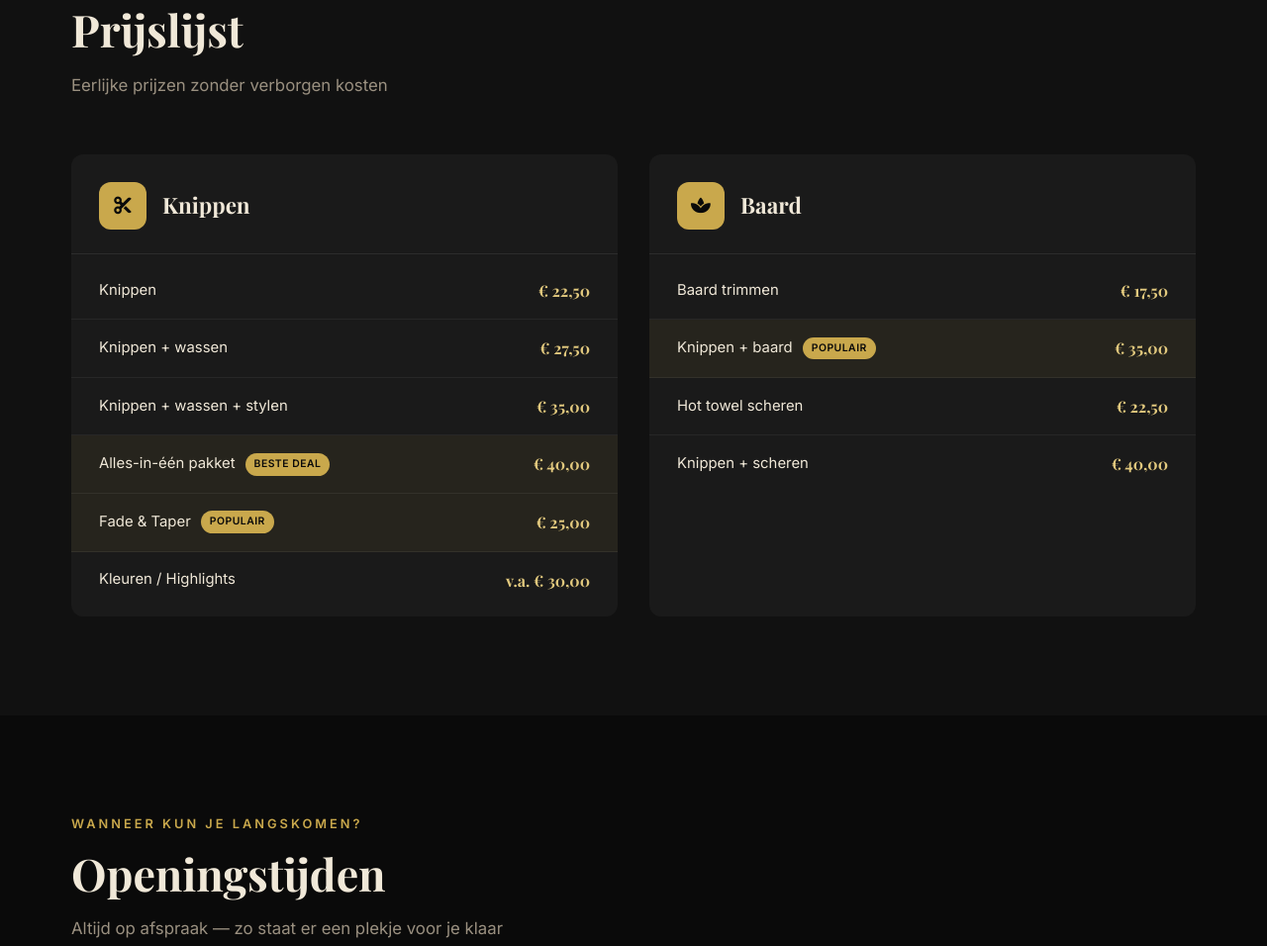
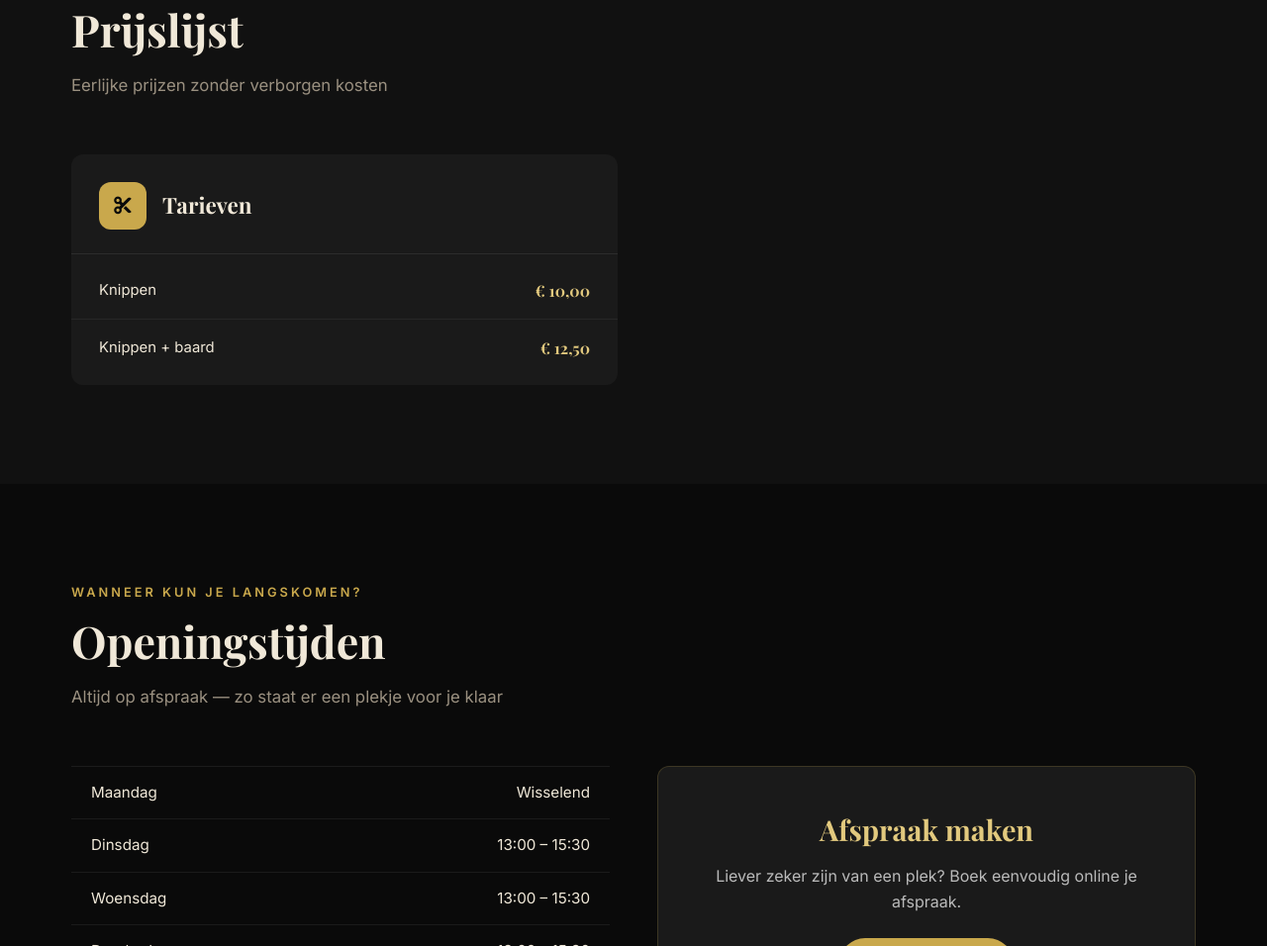
Before and after one commit to Bert-Jan-04/kapper-sven, a website: page index.html in a window 1280 px wide. Shown: the part 3070-4026 px from the top of the page at 99% size. Drawn offline with nearby package versions, Linux system fonts and the light colour scheme.

Commit message:
Logo afbeelding in alle navbars; prijzen teruggebracht naar 2; banner Over Sven verkleind
Co-Authored-By: Claude Sonnet 4.6 <noreply@anthropic.com>

```diff
--- a/index.html
+++ b/index.html
@@ -182,65 +182,22 @@
       <h2 class="section-title">Prijslijst</h2>
       <p class="section-sub">Eerlijke prijzen zonder verborgen kosten</p>
       <div class="prijzen-wrapper">
-
         <div class="prijs-categorie">
           <div class="prijs-cat-header">
             <div class="prijs-cat-icon"><i class="fas fa-cut"></i></div>
-            <h3>Knippen</h3>
+            <h3>Tarieven</h3>
           </div>
           <div class="prijs-items">
             <div class="prijs-item">
               <span class="prijs-naam">Knippen</span>
-              <span class="prijs-bedrag">€ 22,50</span>
+              <span class="prijs-bedrag">€ 10,00</span>
             </div>
             <div class="prijs-item">
-              <span class="prijs-naam">Knippen + wassen</span>
-              <span class="prijs-bedrag">€ 27,50</span>
-            </div>
-            <div class="prijs-item">
-              <span class="prijs-naam">Knippen + wassen + stylen</span>
-              <span class="prijs-bedrag">€ 35,00</span>
-            </div>
-            <div class="prijs-item prijs-item--top">
-              <span class="prijs-naam">Alles-in-één pakket <span class="prijs-badge">Beste deal</span></span>
-              <span class="prijs-bedrag">€ 40,00</span>
-            </div>
-            <div class="prijs-item prijs-item--top">
-              <span class="prijs-naam">Fade & Taper <span class="prijs-badge">Populair</span></span>
-              <span class="prijs-bedrag">€ 25,00</span>
-            </div>
-            <div class="prijs-item">
-              <span class="prijs-naam">Kleuren / Highlights</span>
-              <span class="prijs-bedrag">v.a. € 30,00</span>
+              <span class="prijs-naam">Knippen + baard</span>
+              <span class="prijs-bedrag">€ 12,50</span>
             </div>
           </div>
         </div>
-
-        <div class="prijs-categorie">
-          <div class="prijs-cat-header">
-            <div class="prijs-cat-icon"><i class="fas fa-spa"></i></div>
-            <h3>Baard</h3>
-          </div>
-          <div class="prijs-items">
-            <div class="prijs-item">
-              <span class="prijs-naam">Baard trimmen</span>
-              <span class="prijs-bedrag">€ 17,50</span>
-            </div>
-            <div class="prijs-item prijs-item--top">
-              <span class="prijs-naam">Knippen + baard <span class="prijs-badge">Populair</span></span>
-              <span class="prijs-bedrag">€ 35,00</span>
-            </div>
-            <div class="prijs-item">
-              <span class="prijs-naam">Hot towel scheren</span>
-              <span class="prijs-bedrag">€ 22,50</span>
-            </div>
-            <div class="prijs-item">
-              <span class="prijs-naam">Knippen + scheren</span>
-              <span class="prijs-bedrag">€ 40,00</span>
-            </div>
-          </div>
-        </div>
-
       </div>
     </div>
   </section>
--- a/over.css
+++ b/over.css
@@ -3,7 +3,7 @@
    ============================================= */
 .page-hero {
   position: relative;
-  height: 100vh;
+  height: 65vh;
   display: flex;
   align-items: center;
   justify-content: center;
@@ -408,5 +408,5 @@
   .verhaal-foto-label { left: 12px; font-size: 0.82rem; }
   .sfeer-content { padding: 60px 20px; }
   .grote-quote { font-size: 1.2rem; }
-  .page-hero { height: 75vh; min-height: unset; }
+  .page-hero { height: 55vh; min-height: unset; }
 }
```
Also changed, not shown: afspraak.html (+1 -4 lines), contact.html (+1 -4 lines), openingstijden.html (+1 -4 lines), over.html (+1 -4 lines), prijzen.html (+11 -20 lines).
